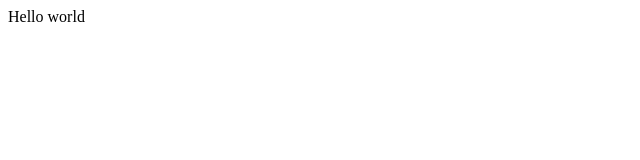
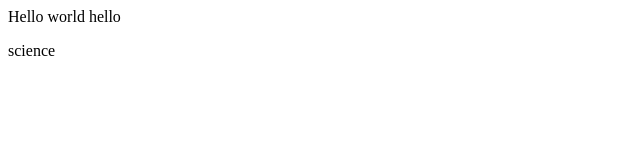
Before and after one commit to agfs-malgar/agfs-malgar.github.io, a plain HTML site: page index.html in a window 1280 px wide. Shown: the full height of the page, 0-640 px from the left. Drawn offline with Linux system fonts and the light colour scheme.

Commit message:
Update index.html

```diff
--- a/index.html
+++ b/index.html
@@ -1 +1,3 @@
 Hello world
+<hi>hello</hi>
+<p>science</p>
```
